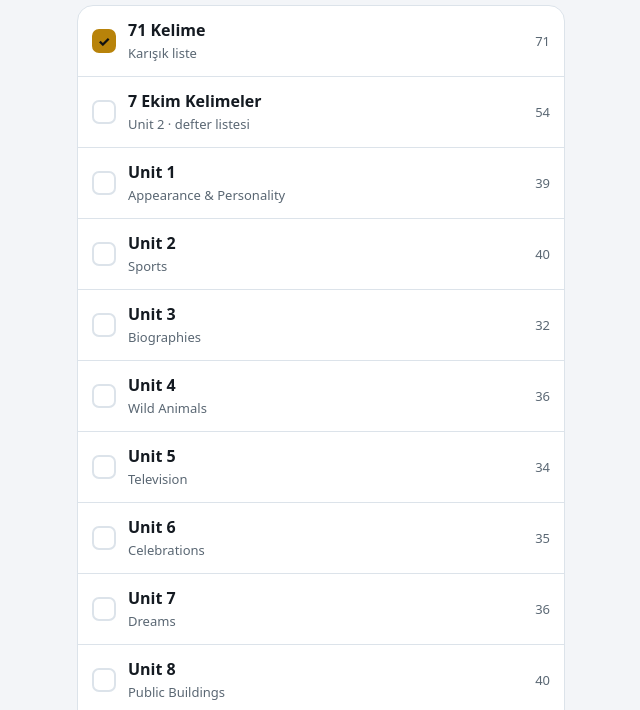
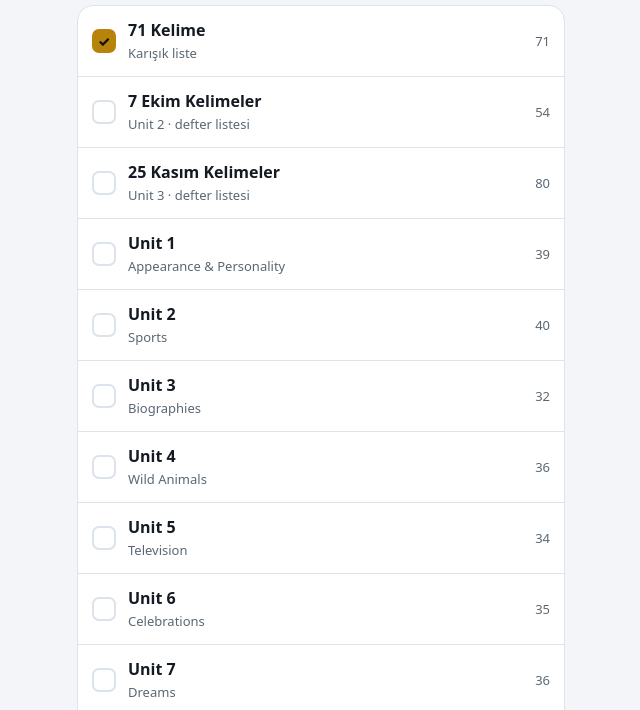
Before and after one commit to aukreg/gulayv2, a plain HTML site: page index.html in a window 1280 px wide. Shown: the part 90-800 px from the top of the page, without its empty margins (319-959 px from the left). Drawn offline with Linux system fonts and the light colour scheme.

Commit message:
Add 25 Kasım word list (80 words)
Co-Authored-By: Claude Opus 5.5 <noreply@anthropic.com>
Claude-Session: https://claude.ai/code/session_01MpVCN6ER8EF7dCyXCq5AS7

```diff
--- a/index.html
+++ b/index.html
@@ -294,6 +294,28 @@ const DECKS = [
   ["bow", "yay"],["arrow", "ok"],["target", "hedef"],["be into", "…-den hoşlanmak, ilgilenmek"],
   ["pitch", "saha (futbol sahası)"],["last", "sürmek (zaman olarak)"],["point", "puan"],["crutch", "koltuk değneği"],
   ["field", "saha, alan"],["opponent", "rakip"]
+ ], expr:[]},
+ {id:"k25", name:"25 Kasım Kelimeler", title:"Unit 3 · defter listesi", words:[
+  ["who", "kim"],["chronological", "kronolojik, oluş tarihine göre"],["mankind", "insanoğlu"],["continue", "devam etmek"],
+  ["successful", "başarılı"],["engined", "motorlu"],["airplane", "uçak"],["turning point", "dönüm noktası"],
+  ["establish", "kurmak"],["factory", "fabrika"],["effort", "çaba"],["flight", "uçuş"],
+  ["gain", "elde etmek"],["speed", "hız"],["travel", "seyahat etmek"],["invention", "icat"],
+  ["century", "yüzyıl"],["wing", "kanat"],["attempt", "girişim, çaba"],["increase", "artmak"],
+  ["last", "sürmek"],["succeed", "başarmak"],["steam engine", "buhar makinesi"],["smallpox", "çiçek hastalığı"],
+  ["get blind", "kör olmak"],["because of", "yüzünden"],["disease", "hastalık"],["be born", "doğmak"],
+  ["grow up", "büyümek"],["move", "taşınmak"],["graduate", "mezun olmak"],["win", "kazanmak"],
+  ["prize", "ödül"],["brilliant", "zeki"],["intelligent", "zeki"],["medicine", "tıp"],
+  ["chemistry", "kimya"],["alone", "yalnız"],["get married", "evlenmek"],["interested in", "ilgili olmak, ilgilenmek"],
+  ["science", "bilim"],["scientist", "bilim insanı"],["date", "tarih"],["place", "yer"],
+  ["birth", "doğum"],["profession", "meslek"],["marriage", "evlilik"],["award", "ödül"],
+  ["learn", "öğrenmek"],["fellowship", "burs"],["year", "yıl"],["stay", "kalmak"],
+  ["when?", "ne zaman?"],["invent", "icat etmek"],["trouble", "dert, sıkıntı"],["forget", "unutmak"],
+  ["daughter", "kız evlat"],["son", "erkek evlat"],["study", "okumak (okulda)"],["retire", "emekli olmak"],
+  ["handwriting", "el yazısı"],["where", "nerede"],["why", "neden, niçin"],["attend", "katılmak"],
+  ["inventor", "mucit"],["sail for", "…-e yola çıkmak, …-e yelken açmak"],["imagination", "hayal gücü"],["creativity", "yaratıcılık"],
+  ["pocket", "cep"],["calculation", "hesaplama, planlama"],["founder", "kurucu"],["president", "cumhurbaşkanı"],
+  ["leave", "ayrılmak, terk etmek"],["military", "askeri"],["war", "savaş"],["Independence War", "Kurtuluş Savaşı"],
+  ["skill", "beceri, yetenek"],["heart", "kalp"],["different", "farklı"],["early age", "erken yaş"]
  ], expr:[]},
  {id:"u1", name:"Unit 1", title:"Appearance & Personality", words:[
   ["attractive","çekici, alımlı"],["appearance","görünüş"],["blond(e)","sarışın"],["care","umursamak"],
```
Also changed, not shown: 1 other file.
